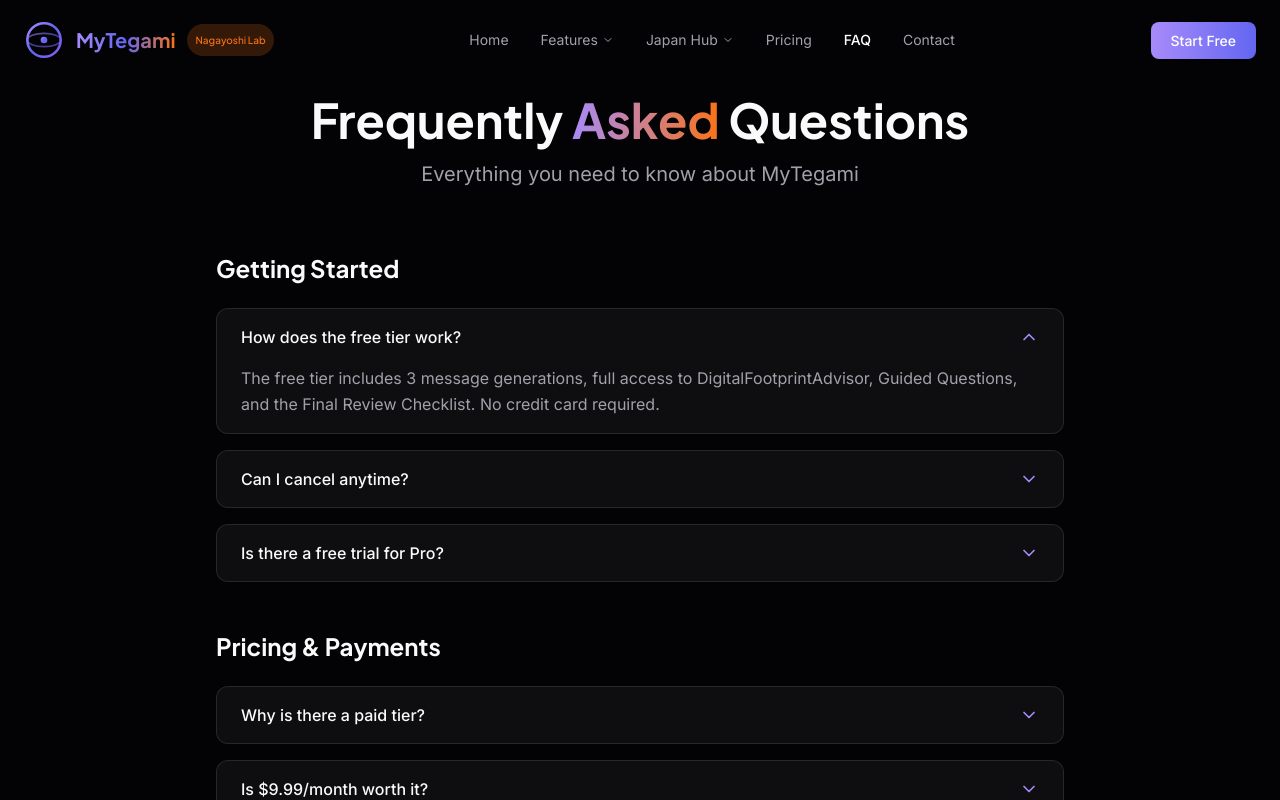
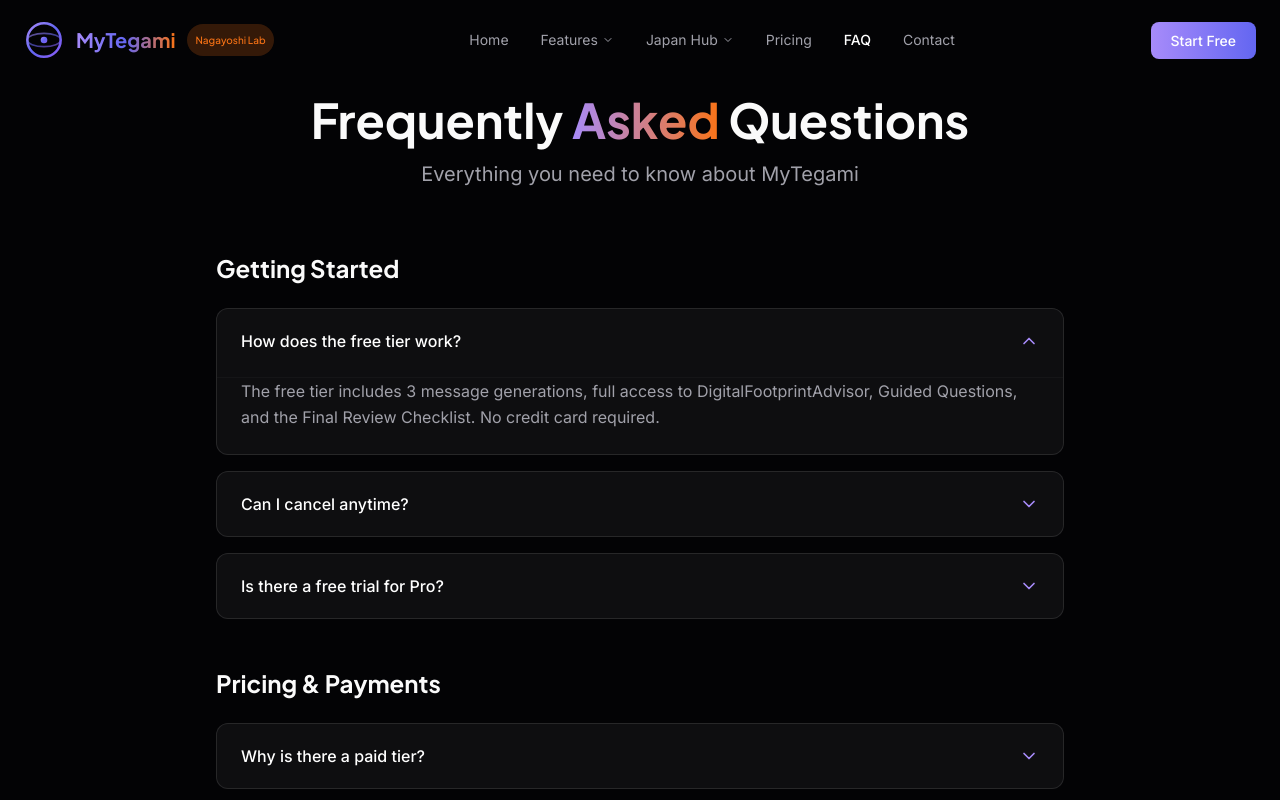
Before and after one commit to nikjp2021/landing-MytgmV3, a Next.js app: page /faq in a window 1280 px wide. Both pictures are taken after a click on the button "How does the free tier work?". Shown: the top 800 px of the page. Built offline with nearby package versions, Linux system fonts and the light colour scheme.

Commit message:
FIX: FAQ accordion styling - better padding, divider, white text

```diff
--- a/src/app/faq/page.tsx
+++ b/src/app/faq/page.tsx
@@ -155,13 +155,13 @@
       initial={{ opacity: 0, y: 10 }}
       whileInView={{ opacity: 1, y: 0 }}
       viewport={{ once: true }}
-      className="glass-premium rounded-xl overflow-hidden"
+      className="glass-premium rounded-xl overflow-hidden border border-border/50"
     >
       <button
         onClick={() => setIsOpen(!isOpen)}
-        className="w-full px-6 py-4 flex items-center justify-between text-left hover:bg-white/5 transition-colors"
+        className="w-full px-6 py-5 flex items-center justify-between text-left hover:bg-white/5 transition-colors"
       >
-        <span className="font-medium pr-4">{question}</span>
+        <span className="font-medium text-white pr-4">{question}</span>
         <motion.div
           animate={{ rotate: isOpen ? 180 : 0 }}
           transition={{ duration: 0.25, ease: [0.4, 0, 0.2, 1] }}
@@ -181,7 +181,9 @@
         }}
         className="overflow-hidden"
       >
-        <div className="px-6 pb-4 text-text-secondary leading-relaxed">{answer}</div>
+        <div className="px-6 pb-6 text-text-secondary leading-relaxed border-t border-border/30 mt-1">
+          {answer}
+        </div>
       </motion.div>
     </motion.div>
   );
```
